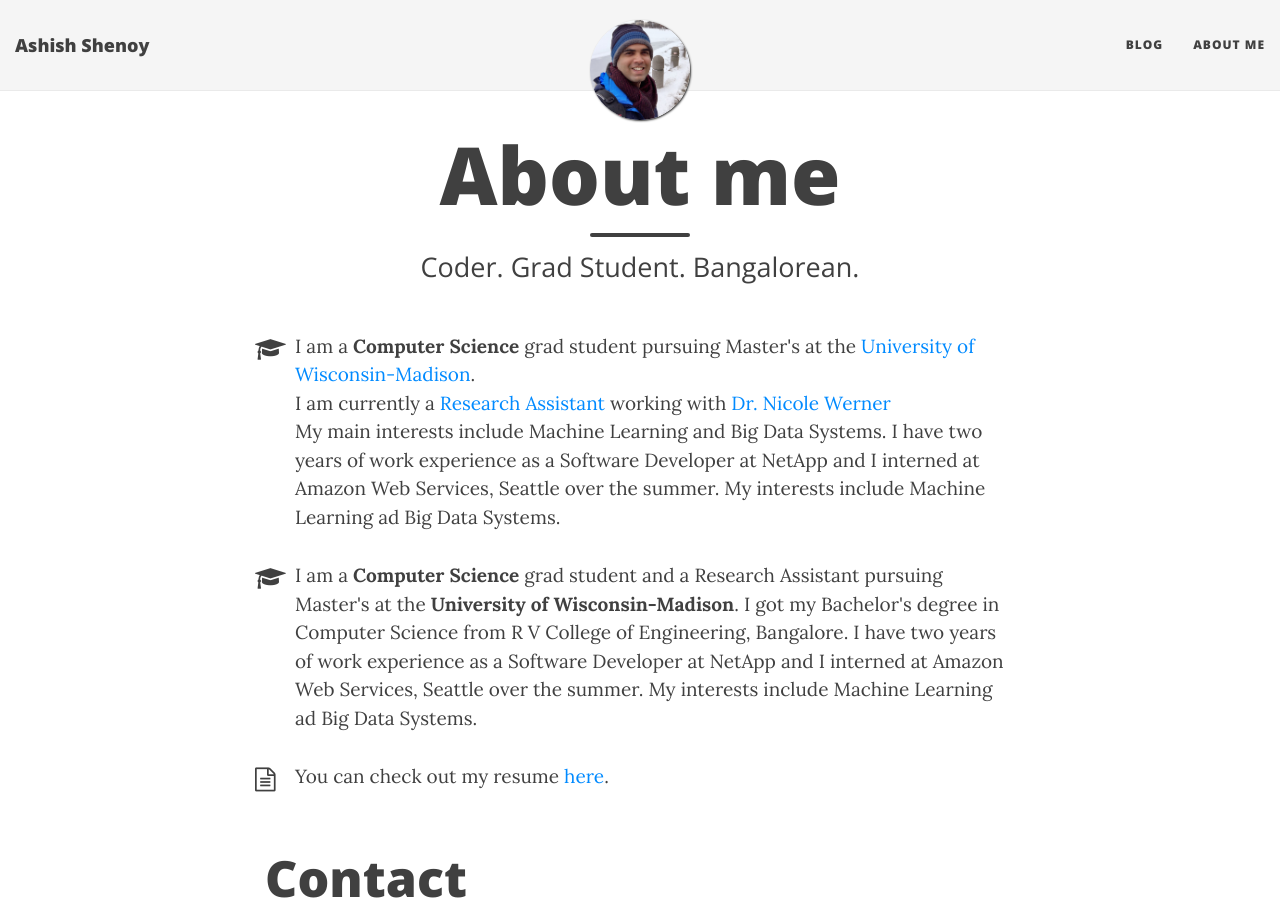
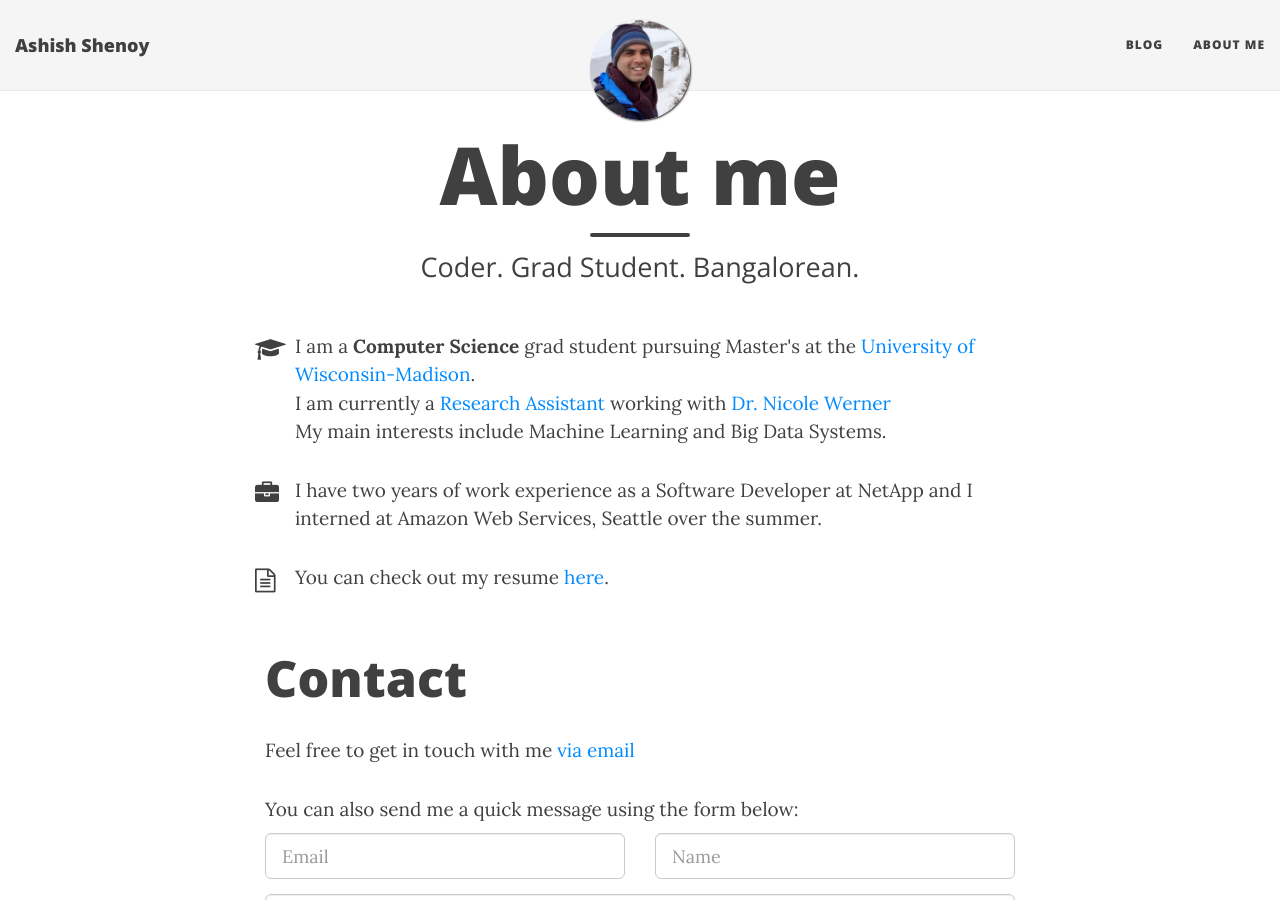
Before and after one commit to ashishvshenoy/ashishvshenoy.github.io, a Jekyll site: the page built from aboutme.html, in a window 1280 px wide and 900 px high. Built offline with Jekyll 4.4.1, drawn with Linux system fonts in a browser that asks for light colours; nearby versions of some CDN libraries.

Commit message:
changes to about me

```diff
--- a/aboutme.html
+++ b/aboutme.html
@@ -13,12 +13,11 @@ published: true
 I am a <strong>Computer Science</strong> grad student pursuing Master's at the <a href="https://www.cs.wisc.edu/">University of Wisconsin-Madison</a>.<br>
 I am currently a <a href="http://wernerlab.engr.wisc.edu/ashish_shenoy.html" target="_blank">Research Assistant</a> working with <a href="http://wernerlab.engr.wisc.edu/#profwerner" target="_blank">Dr. Nicole Werner</a><br>
 My main interests include Machine Learning and Big Data Systems.
-I have two years of work experience as a Software Developer at NetApp and I interned at Amazon Web Services, Seattle over the summer. My interests include Machine Learning ad Big Data Systems.
 </p>
 
 <p class="about-text">
-<span class="fa fa-graduation-cap about-icon"></span>
-I am a <strong>Computer Science</strong> grad student and a Research Assistant pursuing Master's at the <strong>University of Wisconsin-Madison</strong>. I got my Bachelor's degree in Computer Science from R V College of Engineering, Bangalore. I have two years of work experience as a Software Developer at NetApp and I interned at Amazon Web Services, Seattle over the summer. My interests include Machine Learning ad Big Data Systems.
+<span class="fa fa-briefcase about-icon"></span>
+I have two years of work experience as a Software Developer at NetApp and I interned at Amazon Web Services, Seattle over the summer.
 </p>
 
 
```
